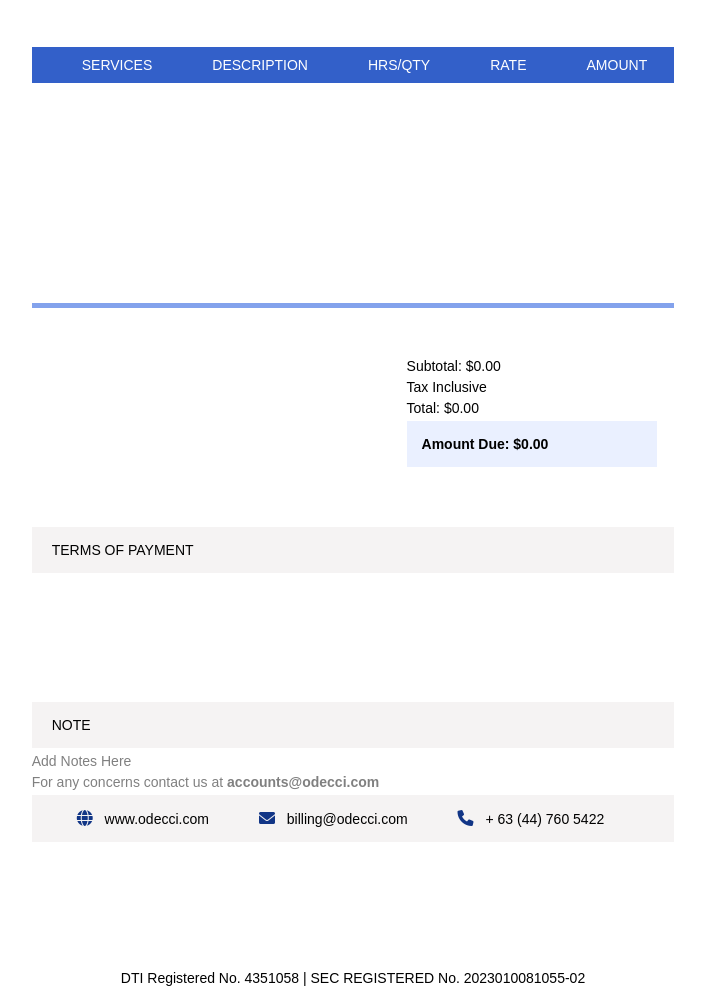
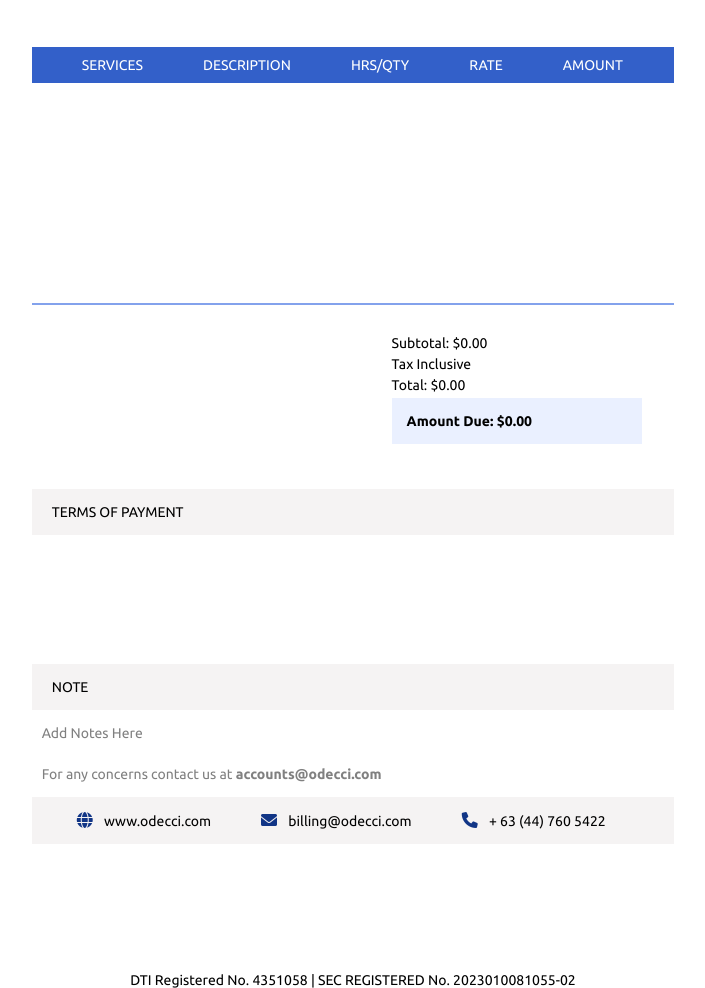
Before and after one commit to RCOA24/FirstTask, a plain HTML site: page index.html in a window 1280 px wide. Shown: the part 635-1623 px from the top of the page, without its empty margins (287-992 px from the left). Drawn offline with Linux system fonts and the light colour scheme.

Commit message:
Changed the font into Ubuntu

```diff
--- a/css/_variables.scss
+++ b/css/_variables.scss
@@ -1,3 +1,4 @@
 $primary: #3360c9;
 $bordercolor:#83a2ec;
 $color: #113586;
+$font: 'Ubuntu';
--- a/css/app.scss
+++ b/css/app.scss
@@ -1,4 +1,5 @@
 @import 'variables';
+@import url('https://fonts.googleapis.com/css2?family=Ubuntu:wght@300;400;500;700&display=swap');
 
 /* Container for the logo */
 .container {
@@ -13,20 +14,21 @@
     margin: 20mm;
 }
 
-/* Ensure the body fits within A4 dimensions */
+
 body {
     width: 210mm;
     height: 297mm;
     margin: 0 auto;
     padding: 20mm;
     box-sizing: border-box;
-    font-family: Arial, sans-serif;
-     position: relative;
-    .column {
-        margin-bottom: 20px;
+    font-family: $font;
+    position: relative;
+}
 
-    }
+.column {
+    margin-bottom: 20px;
 }
+
 h1 {
     text-align: left;
     font-size: 24px;
@@ -84,7 +86,7 @@ p {
     padding: 10px 20px;
     background-color: $primary; /* Ensure the variable $primary is defined */
     color: #ffffff;
-    font-family: Arial, sans-serif;
+    font-family: $font;
     font-size: 11px;
     text-align: left; /* Align text to the left */
   }
@@ -97,7 +99,7 @@ p {
   .info-box {
     padding: 0; /* Remove padding inside the box */
     width: 250px;
-    font-family: Arial, sans-serif;
+    font-family: $font;
     font-size: 14px;
     color: #000;
     background-color: #f5f3f3;
@@ -113,7 +115,7 @@ p {
     padding: 10px 20px;
     background-color: #f5f3f3; /* Ensure the variable $primary is defined */
     color: #000000;
-    font-family: Arial, sans-serif;
+    font-family: $font;
     font-size: 11px;
     text-align: left; /* Align text to the left */
     margin-bottom: 20%;
@@ -128,7 +130,7 @@ p {
     padding: 10px 20px;
     background-color: #f5f3f3; /* Ensure the variable $primary is defined */
     color: #000000;
-    font-family: Arial, sans-serif;
+    font-family: $font;
     font-size: 11px;
     text-align: left; /* Align text to the left */
 
@@ -152,7 +154,7 @@ p {
     padding: 10px 20px;
     background-color: #f5f3f3; /* Light background */
     color: #000000;
-    font-family: Arial, sans-serif;
+    font-family: $font;
     font-size: 11px;
     text-align: left; /* Align text to the left */
     margin-bottom: 20%;
--- a/index.html
+++ b/index.html
@@ -3,6 +3,7 @@
 <head>
     <link rel="stylesheet" href="/css/app.css">
     <link rel="stylesheet" href="https://cdnjs.cloudflare.com/ajax/libs/font-awesome/6.0.0-beta3/css/all.min.css">
+    <link rel="stylesheet" type="text/css" href="http://fonts.googleapis.com/css?family=Ubuntu:regular,bold&subset=Latin">
 </head>
 <body>
     <!-- Logo Section -->
```
Also changed, not shown: css/app.css, 1 other file.
